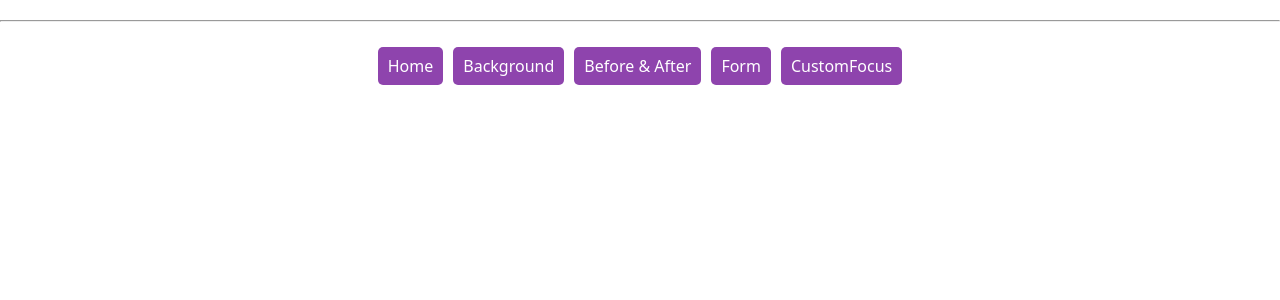
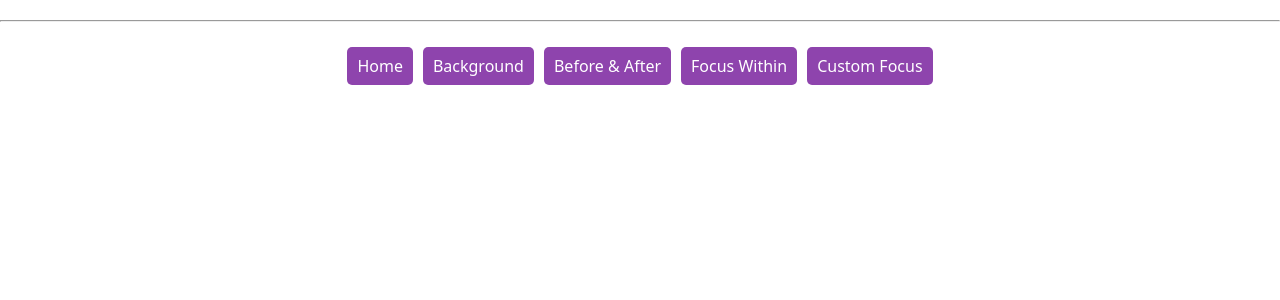
Before and after one commit to acim/css-tips-tricks, a Svelte app: page / in a window 1280 px wide. Shown: the top 300 px of the page. Built offline with nearby package versions, Linux system fonts and the light colour scheme.

Commit message:
rename form to focus within

```diff
--- a/public/global.css
+++ b/public/global.css
@@ -10,3 +10,7 @@
 body {
   text-rendering: optimizeLegibility;
 }
+
+pre {
+  margin-left: 1rem;
+}
--- a/src/App.svelte
+++ b/src/App.svelte
@@ -2,7 +2,7 @@
   import { Router, link, Route } from "svelte-routing";
   import Background from "./Background.svelte";
   import BeforeAfter from "./BeforeAfter.svelte";
-  import Form from "./Form.svelte";
+  import FocusWithin from "./FocusWithin.svelte";
   import CustomFocus from "./CustomFocus.svelte";
 
   export let url = "";
@@ -43,7 +43,7 @@
     <div>
       <Route path="background" component={Background} />
       <Route path="beforeafter" component={BeforeAfter} />
-      <Route path="form" component={Form} />
+      <Route path="focuswithin" component={FocusWithin} />
       <Route path="customfocus" component={CustomFocus} />
     </div>
     <hr />
@@ -51,8 +51,8 @@
       <a href="/" use:link>Home</a>
       <a href="/background" use:link>Background</a>
       <a href="/beforeafter" use:link>Before & After</a>
-      <a href="/form" use:link>Form</a>
-      <a href="/customfocus" use:link>CustomFocus</a>
+      <a href="/focuswithin" use:link>Focus Within</a>
+      <a href="/customfocus" use:link>Custom Focus</a>
     </nav>
   </Router>
 </main>
--- a/src/CustomFocus.svelte
+++ b/src/CustomFocus.svelte
@@ -6,23 +6,26 @@ button {
   border-radius: 0.2rem;
   box-shadow: none;
   border: 0;
+  transition: box-shadow 350ms ease-in-out;
 }
 button:hover,
 button:focus {
   outline: none;
   box-shadow: 0 0 0 3px deepskyblue, 0 0 0 5px yellow;
 }
+::-moz-focus-inner {
+  border: 0;
+}
 a {
   text-decoration: none;
+  outline: 2px solid transparent;
+  transition: all 350ms ease-in-out;
 }
 a:hover,
 a:focus {
   outline: 2px solid yellow;
   outline-offset: 2px;
   -moz-outline-radius: 0.2rem;
-}
-::-moz-focus-inner {
-  border: 0;
 }
 `;
 </script>
@@ -56,14 +59,20 @@ a:focus {
     border-radius: 0.2rem;
     box-shadow: none;
     border: 0;
+    transition: box-shadow 350ms ease-in-out;
   }
   button:hover,
   button:focus {
     outline: none;
     box-shadow: 0 0 0 3px deepskyblue, 0 0 0 5px yellow;
   }
+  ::-moz-focus-inner {
+    border: 0;
+  }
   a {
     text-decoration: none;
+    outline: 2px solid transparent;
+    transition: all 350ms ease-in-out;
   }
   a:hover,
   a:focus {
@@ -71,20 +80,15 @@ a:focus {
     outline-offset: 2px;
     -moz-outline-radius: 0.2rem;
   }
-  ::-moz-focus-inner {
-    border: 0;
-  }
 </style>
 
 <div class="container">
   <div class="card">
     <h1>Title</h1>
     <p>
-      Lorem ipsum dolor sit amet
-      <a href="#!">consectetur</a>
-      adipisicing elit. Tempore magnam cumque consequatur ducimus maiores eaque
-      architecto ipsum esse voluptatibus commodi animi dolore voluptate ab sunt
-      eius, eligendi ex quam nostrum!
+      Lorem ipsum dolor sit amet <a href="#!">consectetur</a> adipisicing elit. Tempore
+      magnam cumque consequatur ducimus maiores eaque architecto ipsum esse voluptatibus
+      commodi animi dolore voluptate ab sunt eius, eligendi ex quam nostrum!
     </p>
     <button type="button">Click me</button>
   </div>
```
Also changed, not shown: src/FocusWithin.svelte (renamed from src/Form.svelte).
